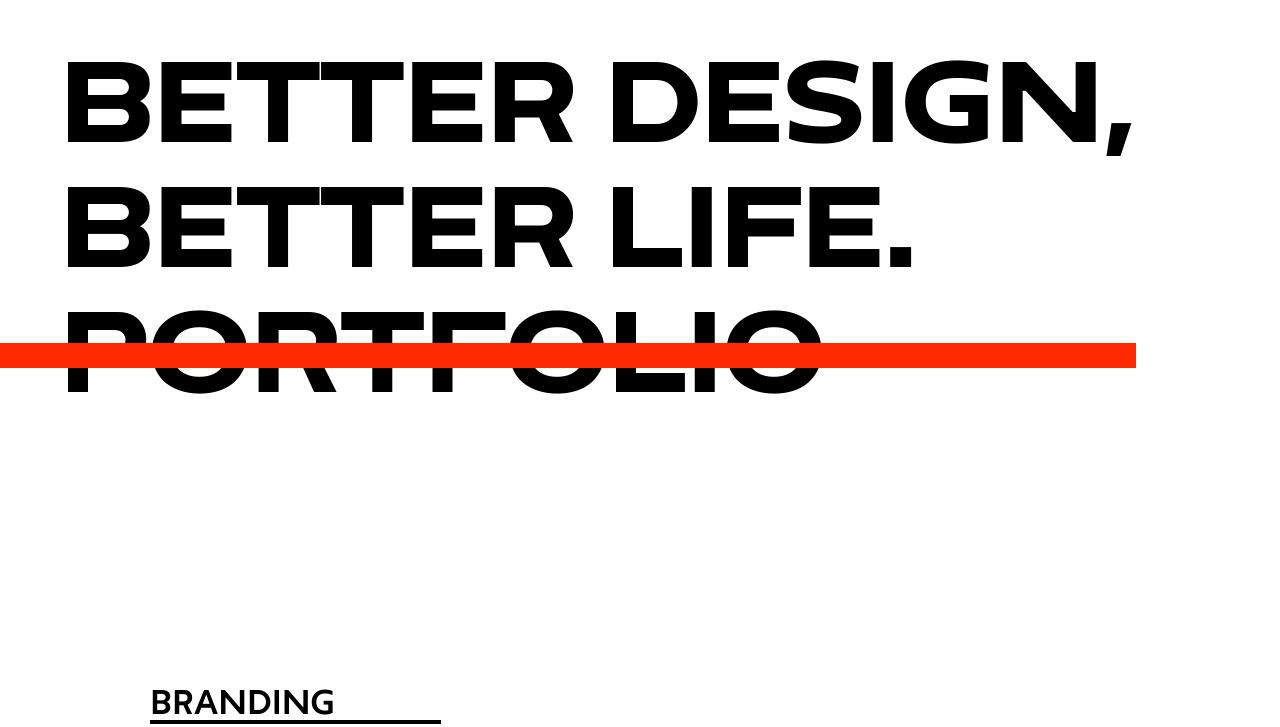
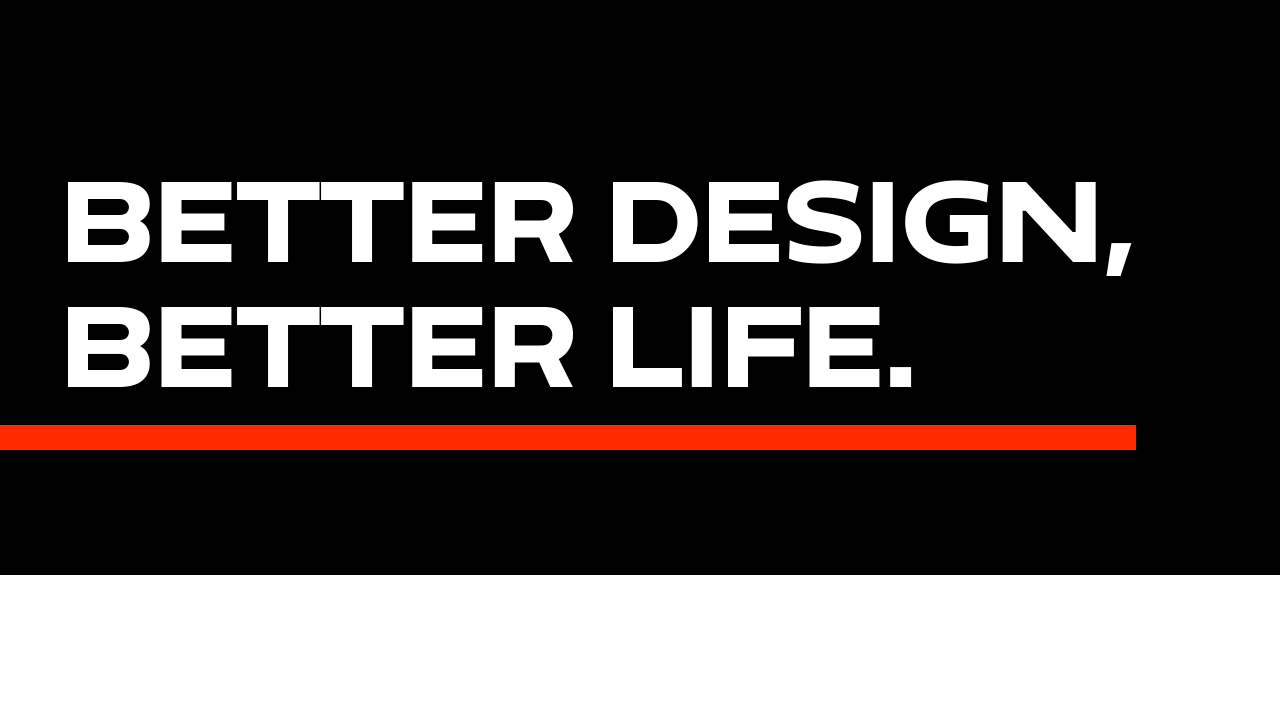
Before and after one commit to FutureSeller/solasido.kr, a Next.js app: page / in a window 1280 px wide. Shown: the part 225-952 px from the top of the page. Built offline with nearby package versions, Linux system fonts and the light colour scheme.

Commit message:
Add Typing Animation

```diff
--- a/components/Main.tsx
+++ b/components/Main.tsx
@@ -2,43 +2,47 @@ import { keyframes } from '@emotion/react'
 import styled from '@emotion/styled'
 
 import Container from './common/Container'
-import Heading from './common/Heading'
-import Content from './common/Content'
 import NeueDisplay from './typography/NeueDisplay'
-import NeueBold from './typography/NeueBold'
-import Blink from './animation/Blink'
+import Typing from './animation/Typing'
 
 import { responsive } from '../styles/responsive'
 import { colors } from '../styles/colors'
 
 export default function Main() {
   return (
-    <Container>
+    <MainContainer>
       <HidedTitle>Solasido&apos;s Portfolio</HidedTitle>
-      <Heading isMainSection>
+      <Content>
         <NeueDisplay>
-          <Blink duration={1.8} delay={0.5}>
-            <div>Better Design,</div>
-            <div>Better Life.</div>
-          </Blink>
-          <Blink duration={1.8} delay={1}>
-            <StrikeThrough>Portfolio</StrikeThrough>
-          </Blink>
+          <Typing duration={1.2}>Better Design,</Typing>
+          <Typing duration={1.2} delay={3}>Better Life.</Typing>
+          <StrikeThrough />
         </NeueDisplay>
-      </Heading>
-      <Content>
-        <NeueBold>
-          <Blink duration={0.5} delay={1.5}>
-            <SubjectWrapper>
-              <Subject>BRANDING</Subject>
-              <Subject>IDENTITY DESIGN</Subject>
-            </SubjectWrapper>
-          </Blink>
-        </NeueBold>
       </Content>
-    </Container>
+    </MainContainer>
   )
 }
+
+const MainContainer = styled(Container)`
+position: relative;
+  height: 100vh;
+  background-color: ${colors.black};
+  color: ${colors.white};
+`
+
+const HidedTitle = styled.h1`
+  position: absolute;
+  overflow: hidden;
+  clip: rect(1px, 1px, 1px, 1px);
+  white-space: nowrap;
+`
+
+
+const Content = styled.div`
+  position: absolute;
+  display: inline-block;
+  top: 50%;
+`
 
 const mimicStrikeThrough = keyframes`
   from {
@@ -59,7 +63,7 @@ const StrikeThrough = styled.div`
     content: '';
     border-bottom: 25px solid ${colors.red};
     animation: ${mimicStrikeThrough} 1s forwards;
-    animation-delay: 1.5s;
+    animation-delay: 4.5s;
 
     ${responsive.lgLte} {
       border-bottom: 22px solid ${colors.red};
@@ -78,38 +82,3 @@ const StrikeThrough = styled.div`
     }
   }
 `
-
-const SubjectWrapper = styled.div`
-  display: inline-block;
-  padding-top: 240px;
-
-  ${responsive.mdLte} {
-    padding-top: 244px;
-  }
-
-  ${responsive.smLte} {
-    padding-top: 194px;
-  }
-`
-
-const Subject = styled.div`
-  border-bottom: 4px solid ${colors.black};
-  padding-top: 20px;
-
-  ${responsive.mdLte} {
-    border-bottom: 2.5px solid ${colors.black};
-    padding-top: 12.5px;
-  }
-
-  ${responsive.smLte} {
-    border-bottom: 2px solid ${colors.black};
-    padding-top: 10px;
-  }
-`
-
-const HidedTitle = styled.h1`
-  position: absolute;
-  overflow: hidden;
-  clip: rect(1px, 1px, 1px, 1px);
-  white-space: nowrap;
-`
--- /dev/null
+++ b/components/animation/Typing.tsx
@@ -0,0 +1,57 @@
+import { useRef, useEffect } from 'react'
+import styled from '@emotion/styled'
+import { keyframes } from '@emotion/react'
+
+interface Props {
+  duration: number
+  delay?: number
+  children: React.ReactNode
+}
+
+export default function Typing({ duration, delay, children }: Props) {
+  const divRef = useRef<HTMLDivElement | null>(null)
+
+  useEffect(() => {
+    if (!divRef.current) {
+      return
+    }
+
+    const typingDiv = divRef.current
+
+    const handleAnimationEnd = () => {
+      const style = typingDiv.style
+      if (!style) {
+        return
+      }
+      style.whiteSpace = 'normal'
+    }
+
+    typingDiv.addEventListener('animationend', handleAnimationEnd)
+
+    return () => {
+      typingDiv.removeEventListener('animationend', handleAnimationEnd)
+    }
+  }, [])
+
+  return (
+    <TypingWrapper duration={duration} delay={delay} ref={divRef}>
+      {children}
+    </TypingWrapper>
+  )
+}
+
+const mimicType = keyframes`
+  from {
+    width: 0;
+  }
+  to {
+    width: 100%;
+  }
+`
+
+const TypingWrapper = styled.div<{ duration: number, delay?: number }>`
+  overflow: hidden;
+  white-space: nowrap;
+  animation: ${mimicType} ${({ duration }) => `${duration}s`} steps(40) 1s 1 normal both;
+  animation-delay: ${({ delay }) => delay ? `${delay}s` : null};
+`
```
